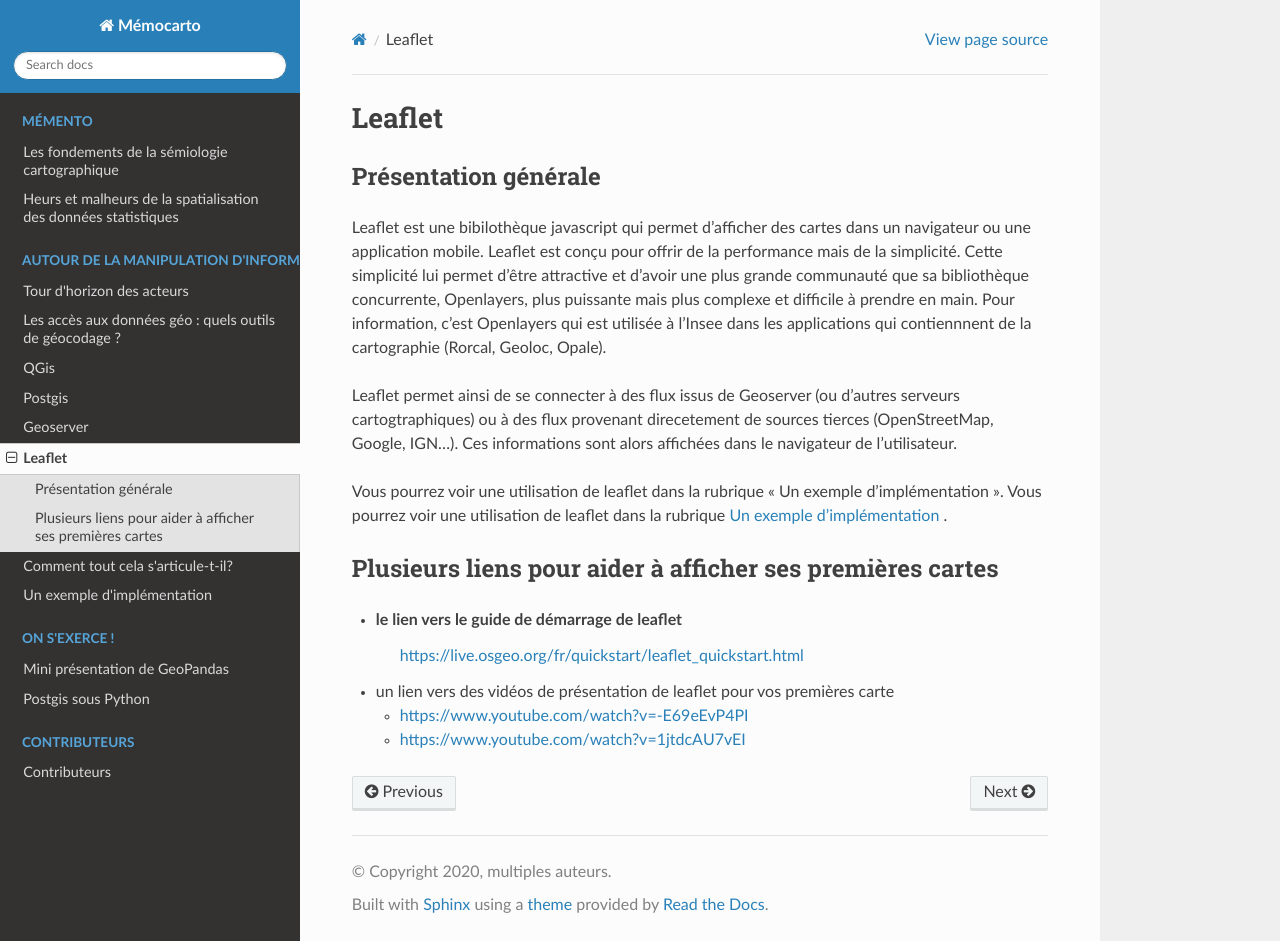
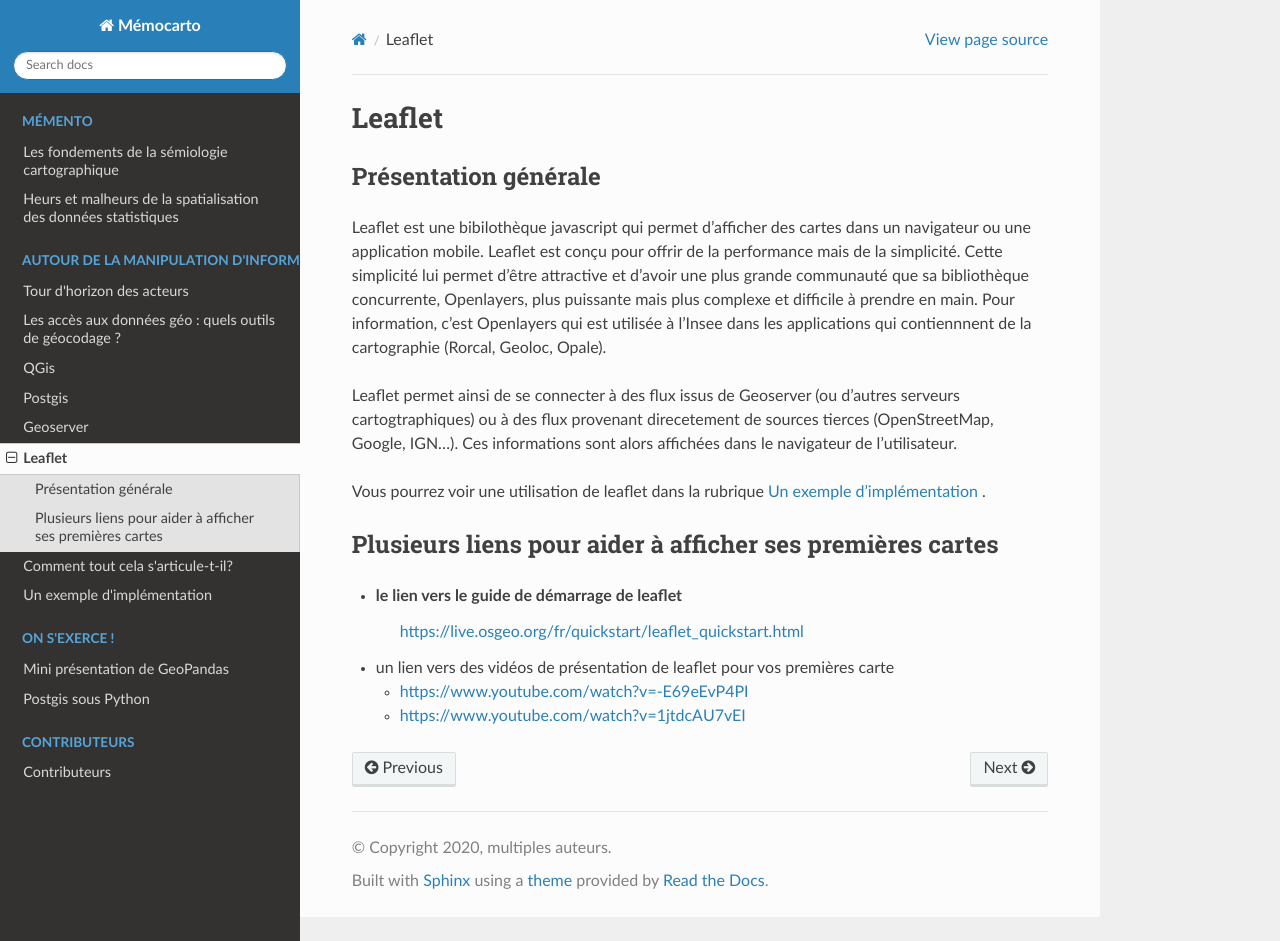
Before and after one commit to JulieDjidji/memocarto, a Sphinx documentation site: the page built from doc/source/leaflet.rst, in a window 1280 px wide and 941 px high. Built offline with Sphinx 7.4.7 and the Read the Docs theme 2.0.0, drawn with Linux system fonts in a browser that asks for light colours; pages that are not in the unit, such as notebooks, are missing from menus.

Commit message:
Update leaflet.rst

```diff
--- a/doc/source/leaflet.rst
+++ b/doc/source/leaflet.rst
@@ -7,7 +7,6 @@ Leaflet est une bibilothèque javascript qui permet d'afficher des cartes dans u
 
 Leaflet permet ainsi de se connecter à des flux issus de Geoserver (ou d'autres serveurs cartogtraphiques) ou à des flux provenant direcetement de sources tierces (OpenStreetMap, Google, IGN...). Ces informations sont alors affichées dans le navigateur de l'utilisateur.
 
-Vous pourrez voir une utilisation de leaflet dans la rubrique "Un exemple d'implémentation".
 Vous pourrez voir une utilisation de leaflet dans la rubrique `Un exemple d'implémentation <implementation.html>`__ .
 
 Plusieurs liens pour aider à afficher ses premières cartes
```
